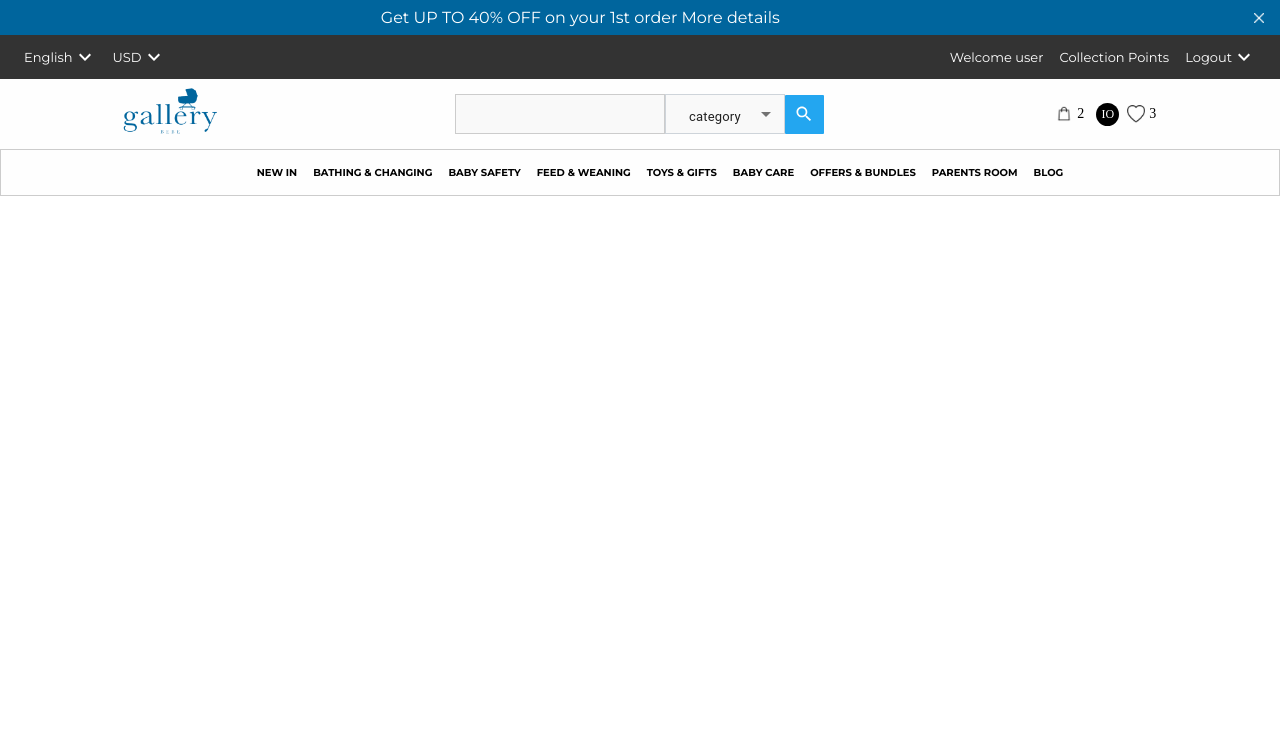
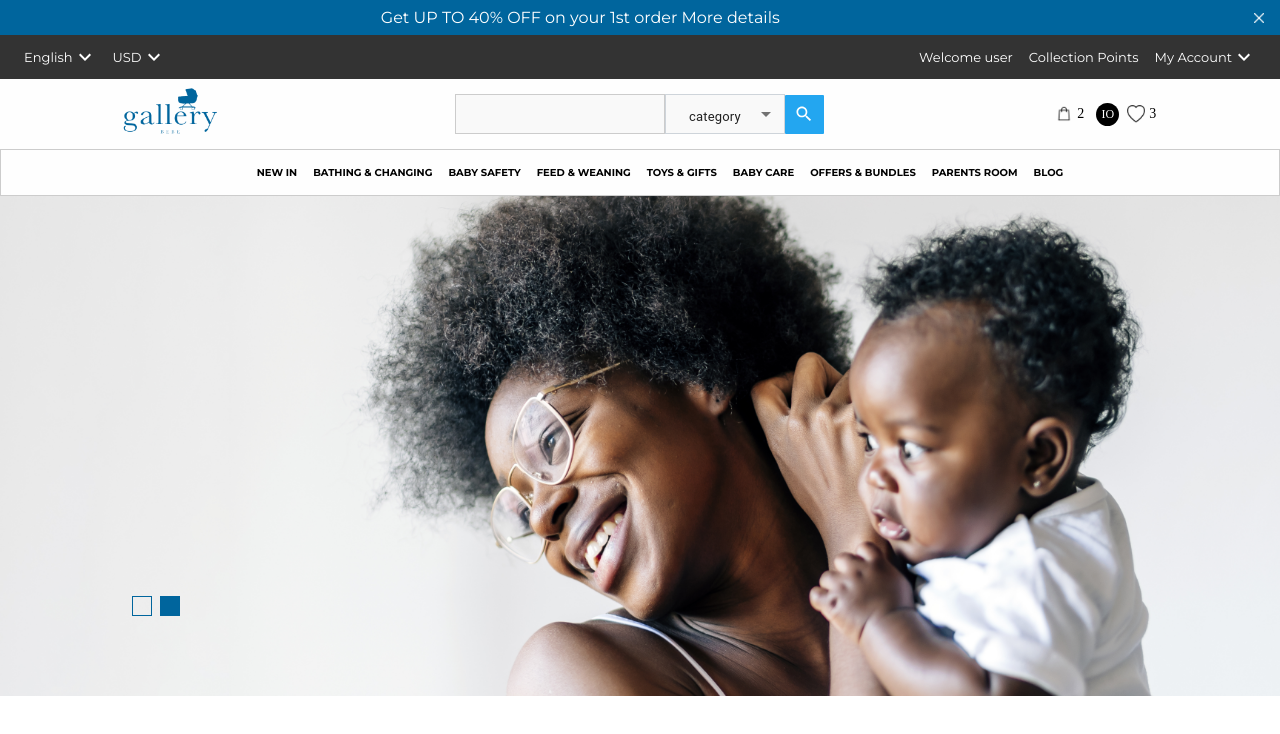
Before and after one commit to Istine/istine.github.io, a React (Vite) app: page / in a window 1280 px wide. Shown: the top 734 px of the page. Built offline with nearby package versions, Linux system fonts and the light colour scheme.

Commit message:
created image slider component

```diff
--- a/src/App.tsx
+++ b/src/App.tsx
@@ -1,11 +1,10 @@
-import * as React from "react";
-import Layout from "./components/Layout/Index";
 import { createTheme, ThemeProvider } from "@mui/material/styles";
 import "./index.css";
 import "@fontsource/montserrat/400.css";
 import "@fontsource/montserrat/500.css";
 import "@fontsource/montserrat/600.css";
 import "@fontsource/montserrat/700.css";
+import LandingPage from "./components/pages/LandingPage";
 
 function App() {
   const theme = createTheme({
@@ -22,9 +21,7 @@ function App() {
 
   return (
     <ThemeProvider theme={theme}>
-      <Layout>
-        <></>
-      </Layout>
+      <LandingPage />
     </ThemeProvider>
   );
 }
--- a/src/components/Layout/UserMenuBar.tsx
+++ b/src/components/Layout/UserMenuBar.tsx
@@ -9,7 +9,7 @@ const LIST_OF_ITEMS = {
 const LIST_OF_USER_ITEMS = {
   collectionPoints: "Collection Points",
   welcomeUser: "Welcome user",
-  myAccount: ["Logout", "Profile", "Checkout"],
+  myAccount: ["My Account", "Logout", "Profile", "Checkout"],
 };
 
 const UserMenuBar: React.FC<{}> = () => {
--- /dev/null
+++ b/src/components/Slider/Counter.tsx
@@ -0,0 +1,40 @@
+import { styled } from "@mui/system";
+import { Box } from "@mui/material";
+import * as React from "react";
+import { SLIDER_ASSETS } from "../../constants";
+
+const CssBox = styled(Box)(({ isItem }) => ({
+  "&": {
+    width: "20px",
+    height: "20px",
+    border: "1px solid #00659D",
+    backgroundColor: isItem ? "#00659D" : "initial",
+  },
+}));
+
+const Counter: React.FC<{ count: number }> = ({ count }) => {
+  const Boxes = SLIDER_ASSETS.map((asset: string, idx) => {
+    return (
+      <CssBox
+        key={idx}
+        isItem={count === idx}
+        mx={0.5}
+        component="div"
+      ></CssBox>
+    );
+  });
+
+  return (
+    <Box
+      display="flex"
+      alignItems="center"
+      position="absolute"
+      top="80%"
+      left="10%"
+    >
+      {Boxes}
+    </Box>
+  );
+};
+
+export default Counter;
--- /dev/null
+++ b/src/components/Slider/index.tsx
@@ -0,0 +1,46 @@
+import * as React from "react";
+import styled from "@emotion/styled";
+import { Box } from "@mui/material";
+import { SLIDER_ASSETS } from "../../constants";
+import Counter from "./Counter";
+
+const CssBox = styled(Box)({
+  "&": {
+    width: "100%",
+    minHeight: "500px",
+    maxHeight: "500px",
+    position: "relative",
+  },
+});
+
+const Slider: React.FC<{}> = () => {
+  const [count, setCount] = React.useState<number>(0);
+  const Images = SLIDER_ASSETS.map((img: string, idx: number) => (
+    <img
+      key={idx}
+      src={`/assets/pictures/${img}`}
+      alt="woman and child"
+      className={idx === count ? "slider-asset fade-in" : "slider-asset "}
+    />
+  ));
+  React.useEffect(() => {
+    const interval = setInterval(() => {
+      setCount((prevCount: number) => {
+        if (prevCount == SLIDER_ASSETS.length - 1) return 0;
+        return prevCount + 1;
+      });
+    }, 4000);
+    return () => {
+      clearInterval(interval);
+    };
+  }, [count]);
+
+  return (
+    <CssBox>
+      <Counter count={count} />
+      {Images[count]}
+    </CssBox>
+  );
+};
+
+export default Slider;
--- /dev/null
+++ b/src/components/pages/LandingPage.tsx
@@ -0,0 +1,14 @@
+import { Box } from "@mui/material";
+import * as React from "react";
+import Layout from "../Layout/Index";
+import Slider from "../Slider";
+
+const LandingPage: React.FC<{}> = () => {
+  return (
+    <Layout>
+      <Slider />
+    </Layout>
+  );
+};
+
+export default LandingPage;
--- a/src/constants.ts
+++ b/src/constants.ts
@@ -9,3 +9,8 @@ export const LINKS = [
   { name: "parents room", link: "#" },
   { name: "blog", link: "#" },
 ];
+
+export const SLIDER_ASSETS = [
+  "child-holding-camera.png",
+  "woman-and-child.png",
+];
--- a/src/index.css
+++ b/src/index.css
@@ -41,3 +41,16 @@ body {
   justify-content: center;
   border-radius: 50%;
 }
+
+.slider-asset {
+  width: 100%;
+  height: 100%;
+  opacity: 0;
+  object-fit: contain;
+  object-position: center;
+  transition: opacity 2s cubic-bezier(0.165, 0.84, 0.44, 1);
+}
+
+.slider-asset.fade-in {
+  opacity: 1;
+}
```
Also changed, not shown: public/assets/pictures/child-holding-camera.png (added), public/assets/pictures/woman-and-child.png (added).
